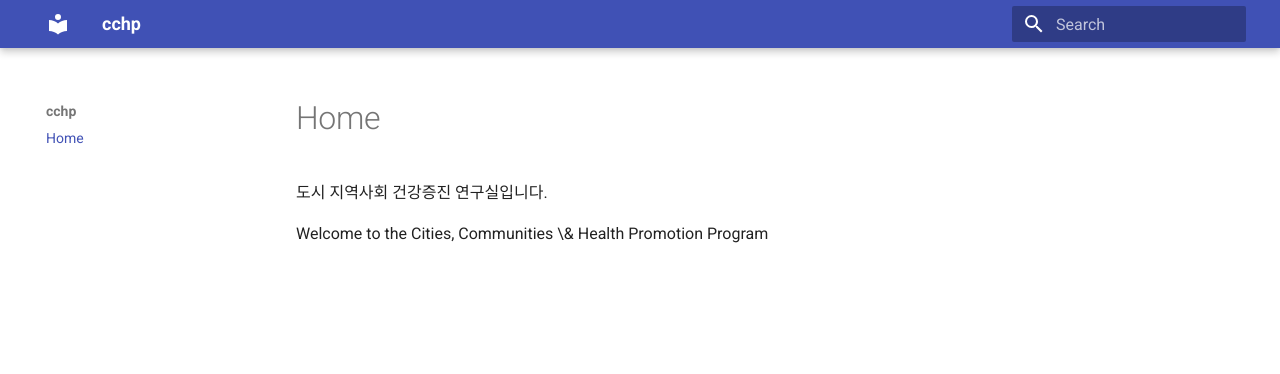
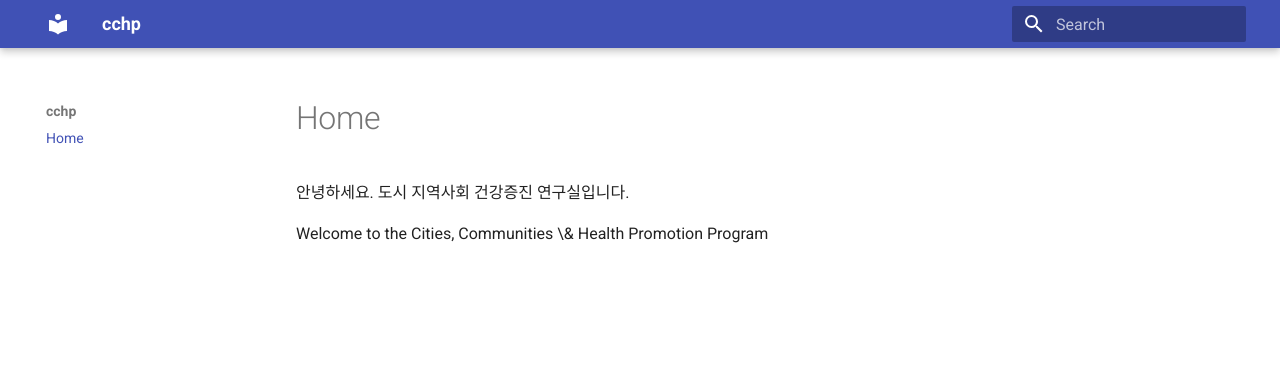
Before and after one commit to CityHealthPromo/cchp, an MkDocs documentation site: the page built from docs/index.md, in a window 1280 px wide. Shown: the top 374 px of the page. Built offline with MkDocs 1.6.1 and Material for MkDocs 9.7.7, drawn with Linux system fonts in a browser that asks for light colours.

Commit message:
Update index.md

```diff
--- a/docs/index.md
+++ b/docs/index.md
@@ -1,5 +1,5 @@
 
 
-도시 지역사회 건강증진 연구실입니다.
+안녕하세요. 도시 지역사회 건강증진 연구실입니다.
 
 Welcome to the Cities, Communities \& Health Promotion Program
```
